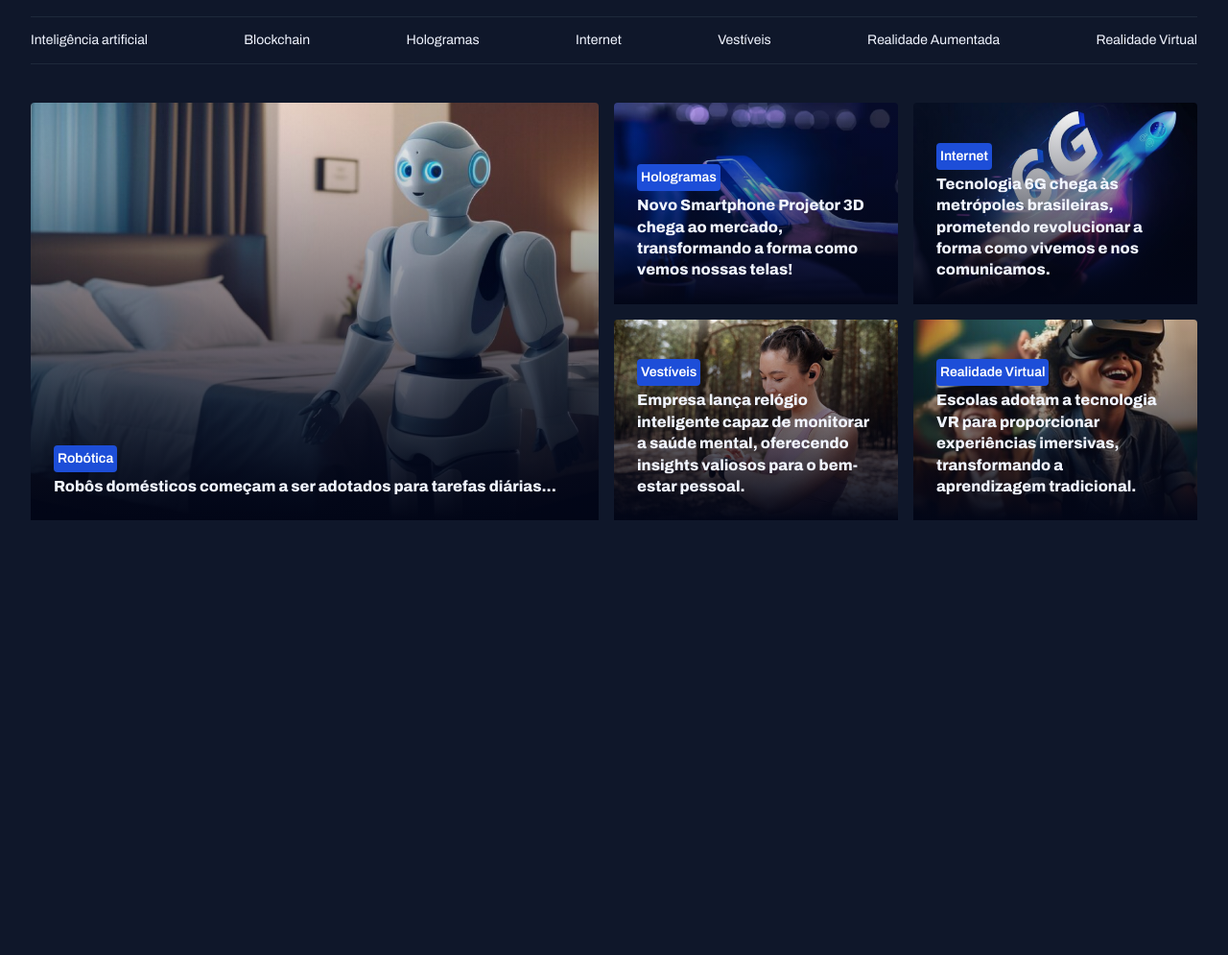
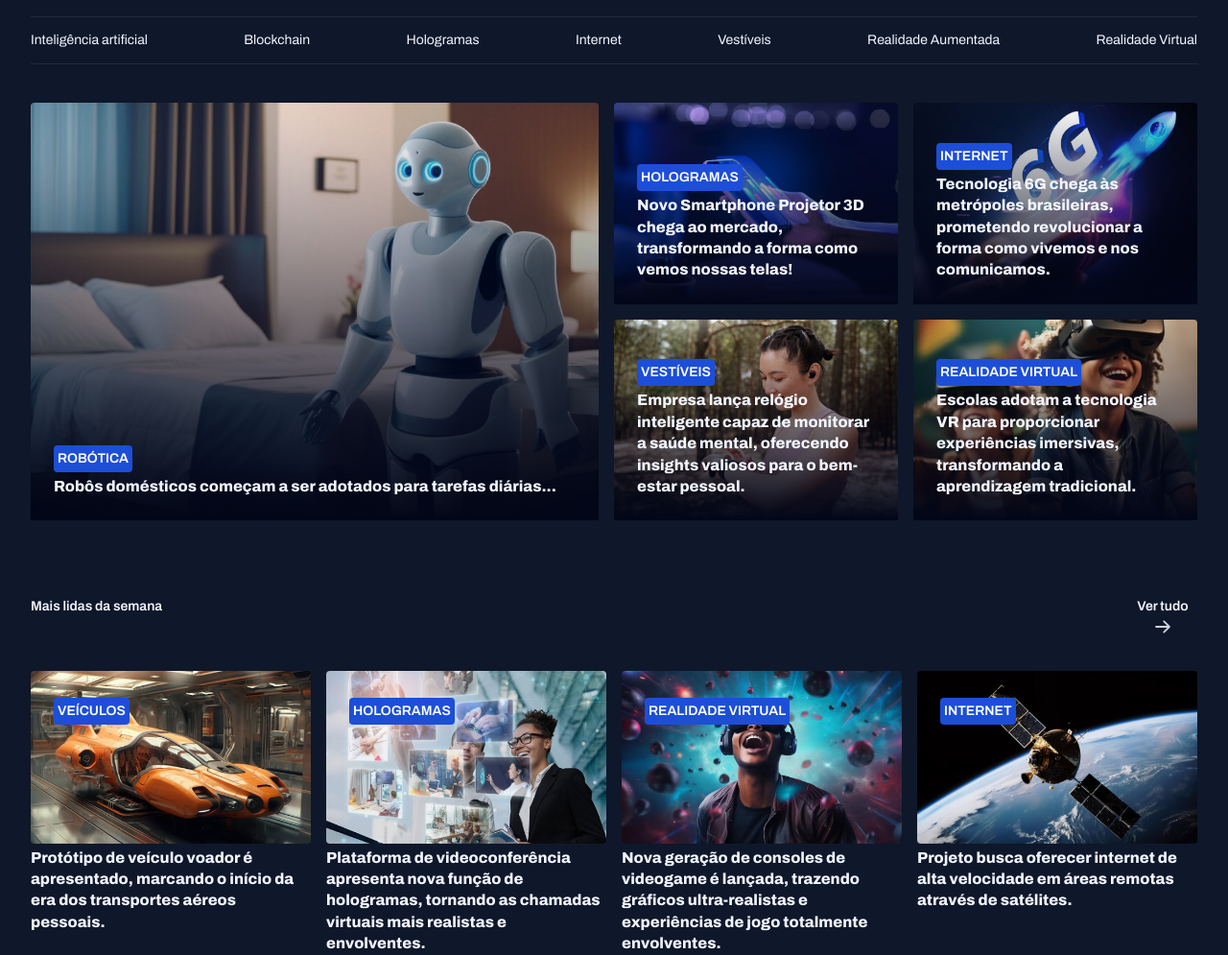
Before and after one commit to realisacnovaes/TechNews, a plain HTML site: page index.html in a window 1280 px wide. Shown: the part 55-1050 px from the top of the page at 96% size. Before the commit the page ends 800 px from the top, so only its background shows below. Drawn offline with Linux system fonts and the light colour scheme.

Commit message:
- Seção Recentes estruturado e finalizado

```diff
--- a/assets/css/global.css
+++ b/assets/css/global.css
@@ -45,6 +45,7 @@ p { font: 400 .875rem/1.45 var(--ff-archivo);}
 
     padding: .25rem;
     border-radius: 4px;
+    text-transform: uppercase;
 }
 
 a {
--- a/assets/css/index.css
+++ b/assets/css/index.css
@@ -2,3 +2,4 @@
 @import url(utility.css);
 @import url(header.css);
 @import url(main.css);
+@import url(sections.css);
--- /dev/null
+++ b/assets/css/sections.css
@@ -0,0 +1,45 @@
+section + section {
+    margin-top: 5rem;
+}
+
+section#recents {
+
+    & div:nth-child(1) {
+        display: flex;
+        flex-wrap: nowrap;
+        justify-content: space-between;
+        text-align: center;
+
+        margin-bottom: 1.5rem;
+
+        & img {
+            vertical-align: middle;
+        }
+    }
+}
+
+.cards {
+    position: relative;
+    overflow: hidden;
+
+    margin-top: 2rem;
+
+    figcaption {
+        position: absolute;
+        top: 0;
+
+        padding: 1.5rem;
+
+        & span {
+            margin-top: 4px;
+
+        }
+    }
+
+    img {
+        max-width: 100%;
+        height: 180px;
+        object-fit: cover;
+    }
+
+}
--- a/assets/css/utility.css
+++ b/assets/css/utility.css
@@ -26,6 +26,7 @@
     display: inline-block;
 }
 
+
 .gap-1 {
     gap: 1rem;
 }
@@ -46,4 +47,8 @@
     .grid-col-2 {
         grid-template-columns: 1fr 1fr;
     }
+
+    .grid-4-rols {
+        grid-template-columns: 1fr 1fr 1fr 1fr;
+    }
 }
--- a/index.html
+++ b/index.html
@@ -84,6 +84,55 @@
                 </figure class="card">
             </div>
         </section>
+
+        <section id="recents">
+            <div>
+                <span>
+                    Mais lidas da semana
+                </span>
+
+                <span>Ver tudo <img src="assets/icons/ArrowRight.svg" alt="Ícone de Seta"></span>
+            </div>
+
+            <div class="recents grid grid-4-rols gap-1">
+                <figure class="cards">
+                    <img src="assets/images/Image 06.png" alt="">
+
+                    <figcaption>
+                        <span class="tag">Veículos</span>
+                    </figcaption>
+                    <h2>Protótipo de veículo voador é apresentado, marcando o início da era dos transportes aéreos pessoais.</h2>
+                </figure>
+
+                <figure class="cards">
+                    <img src="assets/images/Image 07.png" alt="">
+
+                    <figcaption>
+                        <span class="tag">Hologramas</span>
+                    </figcaption>
+                    <h2>Plataforma de videoconferência apresenta nova função de hologramas, tornando as chamadas virtuais mais realistas e envolventes.</h2>
+                </figure>
+
+                <figure class="cards">
+                    <img src="assets/images/Image 08.png" alt="">
+
+                    <figcaption>
+                        <span class="tag">Realidade Virtual</span>
+                    </figcaption>
+                    <h2>Nova geração de consoles de videogame é lançada, trazendo gráficos ultra-realistas e experiências de jogo totalmente envolventes.</h2>
+                </figure>
+
+                <figure class="cards">
+                    <img src="assets/images/Image 09.png" alt="">
+
+                    <figcaption>
+                        <span class="tag">Internet</span>
+                    </figcaption>
+                    <h2>Projeto busca oferecer internet de alta velocidade em áreas remotas através de satélites.</h2>
+                </figure>
+            </div>
+
+        </section>
     </main>
 </body>
 </html>
```
